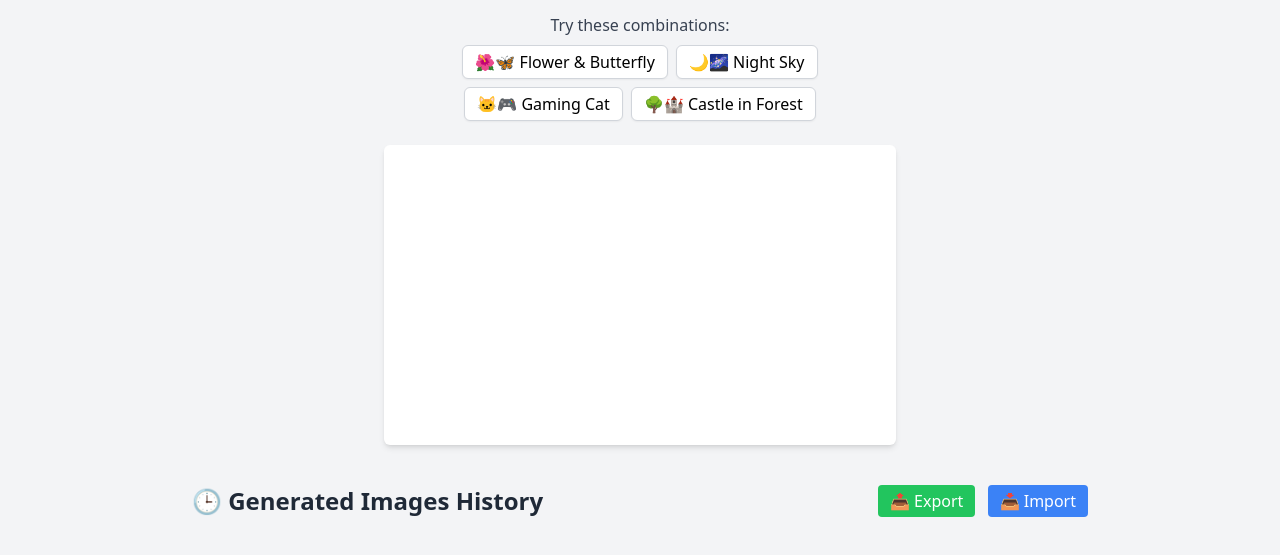
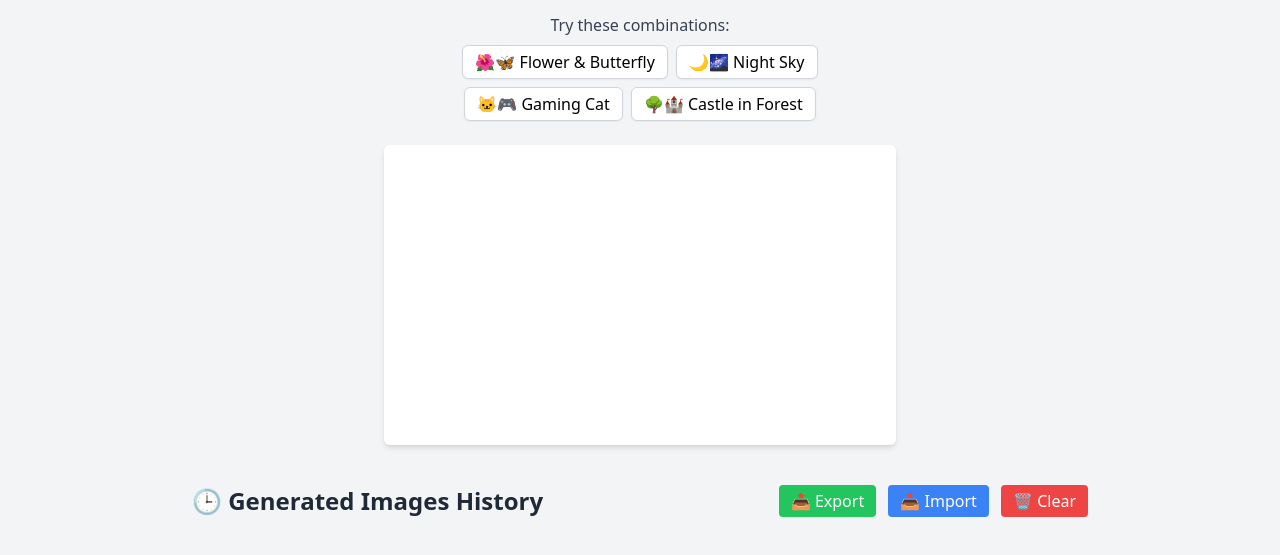
Before and after one commit to PawiX25/Emoji2Pic, a plain HTML site: page index.html in a window 1280 px wide. Shown: the part 129-684 px from the top of the page. Drawn offline with nearby package versions, Linux system fonts and the light colour scheme.

Commit message:
Add button to clear image history with confirmation prompt and toast notification

```diff
--- a/index.html
+++ b/index.html
@@ -104,6 +104,9 @@
                 </button>
                 <button onclick="document.getElementById('importFile').click()" class="px-3 py-1 bg-blue-500 text-white rounded hover:bg-blue-600 transition duration-300">
                     📥 Import
+                </button>
+                <button onclick="clearHistory()" class="px-3 py-1 bg-red-500 text-white rounded hover:bg-red-600 transition duration-300">
+                    🗑️ Clear
                 </button>
                 <input type="file" id="importFile" accept=".json" class="hidden" onchange="importHistory(event)">
             </div>
@@ -385,6 +388,14 @@
             }
         }
 
+        function clearHistory() {
+            if (confirm('Are you sure you want to clear all history?')) {
+                localStorage.removeItem('imageHistory');
+                updateHistoryGrid();
+                showToast('History cleared successfully! 🗑️', 'success');
+            }
+        }
+
         document.getElementById('emojiInput').addEventListener('keypress', function(e) {
             if (e.key === 'Enter') {
                 generateImage();
```
